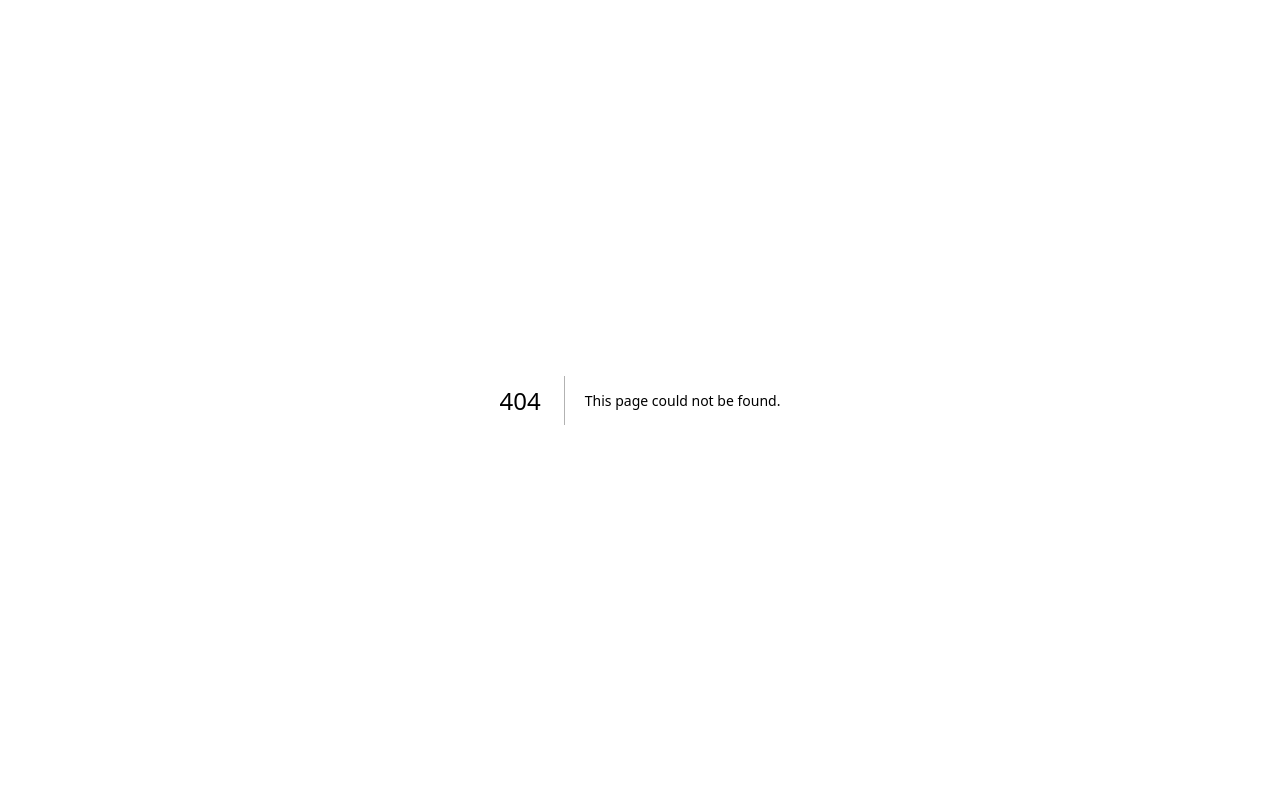
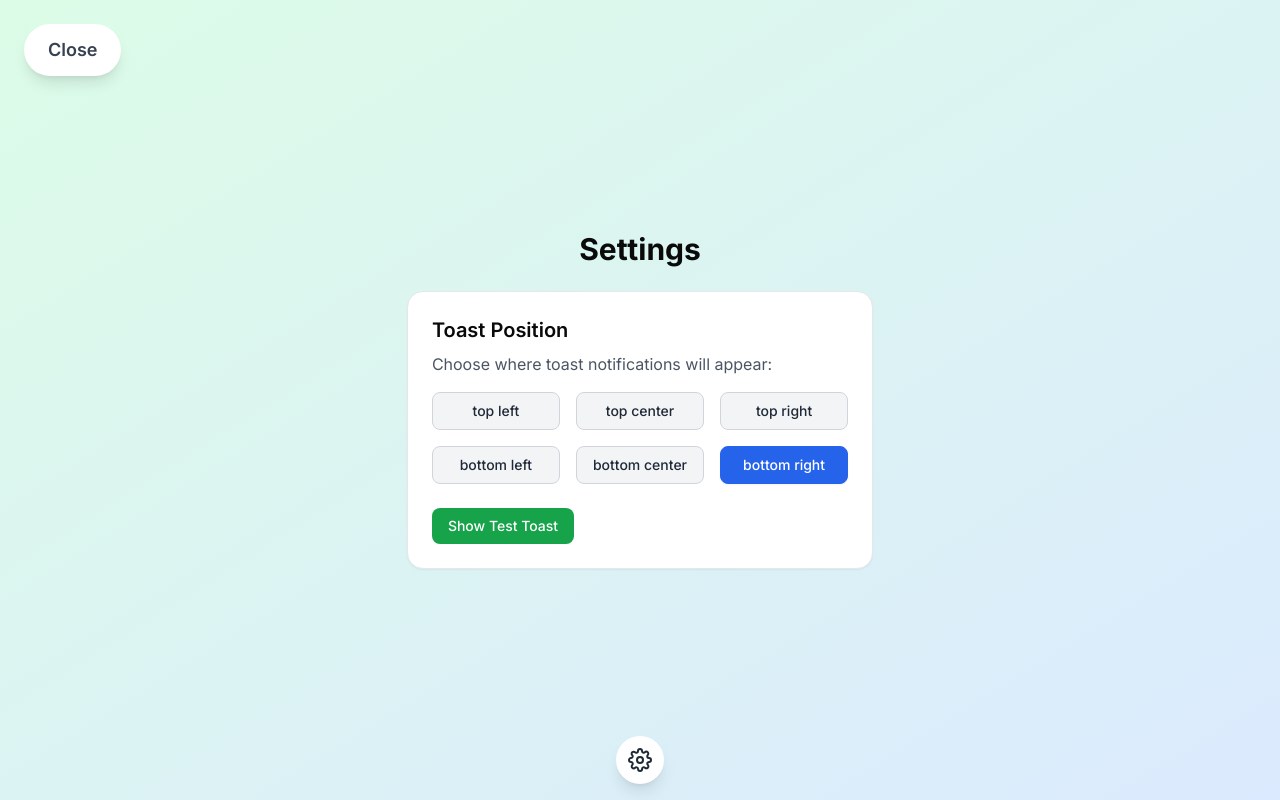
Before and after one commit to JoelBenton/Advanced-Database-Group-Project, a Next.js app in the folder mongo-data-api-app/: page /settings in a window 1280 px wide. Before the commit this address had no page. Built offline with nearby package versions, Linux system fonts and the light colour scheme.

Commit message:
Added a settings page due to conflict of where to put toaster notifications

```diff
--- a/mongo-data-api-app/app/(root)/layout.tsx
+++ b/mongo-data-api-app/app/(root)/layout.tsx
@@ -1,14 +1,5 @@
-import { Toaster } from 'react-hot-toast';
-
-export default async function Layout({ children }: Readonly<{ children: React.ReactNode }>) {
-
-  return (
-    <main>
-      <Toaster
-        position="bottom-right"
-        reverseOrder={false}  // newest toast on bottom
-      />
-      {children}
-    </main>
-  )
+export default async function Layout({
+  children,
+}: Readonly<{ children: React.ReactNode }>) {
+  return <main>{children}</main>;
 }
--- /dev/null
+++ b/mongo-data-api-app/app/(root)/settings/page.tsx
@@ -0,0 +1,69 @@
+"use client";
+
+import {
+  useToastSettings,
+  ToastPosition,
+} from "@/app/src/context/ToastSettingsContext";
+import { useRouter } from "next/navigation";
+import { toast } from "react-hot-toast";
+
+const positions: ToastPosition[] = [
+  "top-left",
+  "top-center",
+  "top-right",
+  "bottom-left",
+  "bottom-center",
+  "bottom-right",
+];
+
+export default function SettingsPage() {
+  const { position, setPosition } = useToastSettings();
+
+  const showTestToast = () => {
+    toast("This is a test toast!", { duration: 1000 });
+  };
+
+  const router = useRouter();
+
+  return (
+    <main className="w-full p-6 flex flex-col items-center justify-center min-h-screen bg-gradient-to-br from-green-100 to-blue-100">
+      <button
+        onClick={() => router.back()}
+        className="absolute top-6 left-6 bg-white px-6 py-3 rounded-full shadow-lg flex items-center gap-3 hover:bg-gray-100 transition"
+      >
+        <span className="text-lg font-semibold text-gray-700">Close</span>
+      </button>
+      <h1 className="text-3xl font-bold mb-6">Settings</h1>
+
+      <section className="bg-white dark:bg-zinc-900 shadow-sm rounded-2xl p-6 border border-gray-200 dark:border-zinc-700">
+        <h2 className="text-xl font-semibold mb-2">Toast Position</h2>
+        <p className="text-gray-600 dark:text-gray-400 mb-4">
+          Choose where toast notifications will appear:
+        </p>
+
+        <div className="grid grid-cols-2 sm:grid-cols-3 gap-4 mb-6">
+          {positions.map((pos) => (
+            <button
+              key={pos}
+              onClick={() => setPosition(pos)}
+              className={`px-4 py-2 rounded-lg text-sm font-medium transition border ${
+                pos === position
+                  ? "bg-blue-600 text-white border-blue-600 shadow-sm"
+                  : "bg-gray-100 dark:bg-zinc-800 text-gray-800 dark:text-gray-100 border-gray-300 dark:border-zinc-700 hover:bg-gray-200 dark:hover:bg-zinc-700"
+              }`}
+            >
+              {(pos ?? "").replace("-", " ")}
+            </button>
+          ))}
+        </div>
+
+        <button
+          onClick={showTestToast}
+          className="px-4 py-2 bg-green-600 text-white rounded-lg text-sm font-medium hover:bg-green-700 transition"
+        >
+          Show Test Toast
+        </button>
+      </section>
+    </main>
+  );
+}
--- a/mongo-data-api-app/app/layout.tsx
+++ b/mongo-data-api-app/app/layout.tsx
@@ -1,12 +1,16 @@
 import type { Metadata } from "next";
 import { Inter } from "next/font/google";
 import "@/styles/globals.css";
+import { ToastSettingsProvider } from "./src/context/ToastSettingsContext";
+import DynamicToaster from "./src/component/DynamicToaster";
+import SettingsButton from "./src/component/SettingsButton";
 
 const inter = Inter({ subsets: ["latin"] });
 
 export const metadata: Metadata = {
   title: "Health Clinic Appointment Management System (HCAMS)",
-  description: "A web-based platform for managing patient appointments, doctor schedules, and medical records using MongoDB. Built to streamline clinic operations and enhance patient care.",
+  description:
+    "A web-based platform for managing patient appointments, doctor schedules, and medical records using MongoDB. Built to streamline clinic operations and enhance patient care.",
 };
 
 export default function RootLayout({
@@ -16,7 +20,13 @@ export default function RootLayout({
 }) {
   return (
     <html lang="en">
-      <body className={inter.className}>{children}</body>
+      <body className={inter.className}>
+        <ToastSettingsProvider>
+          <DynamicToaster />
+          <SettingsButton />
+          {children}
+        </ToastSettingsProvider>
+      </body>
     </html>
   );
 }
--- /dev/null
+++ b/mongo-data-api-app/app/src/component/DynamicToaster.tsx
@@ -0,0 +1,10 @@
+"use client";
+
+import { useToastSettings } from "../context/ToastSettingsContext";
+import { Toaster } from "react-hot-toast";
+
+export default function DynamicToaster() {
+  const { position } = useToastSettings();
+
+  return <Toaster position={position} reverseOrder={false} />;
+}
--- /dev/null
+++ b/mongo-data-api-app/app/src/component/SettingsButton.tsx
@@ -0,0 +1,16 @@
+"use client";
+
+import Link from "next/link";
+import { FiSettings } from "react-icons/fi";
+
+export default function SettingsButton() {
+  return (
+    <Link
+      href="/settings"
+      className="fixed bottom-4 left-1/2 transform -translate-x-1/2 z-50 bg-white shadow-lg rounded-full p-3 hover:bg-gray-100 transition-colors"
+      title="Settings"
+    >
+      <FiSettings className="w-6 h-6 text-gray-800" />
+    </Link>
+  );
+}
--- /dev/null
+++ b/mongo-data-api-app/app/src/context/ToastSettingsContext.tsx
@@ -0,0 +1,51 @@
+"use client";
+
+import {
+  createContext,
+  useContext,
+  useState,
+  ReactNode,
+  useEffect,
+} from "react";
+import type { ToasterProps } from "react-hot-toast";
+
+export type ToastPosition = ToasterProps["position"];
+
+const ToastSettingsContext = createContext<{
+  position: ToastPosition;
+  setPosition: (pos: ToastPosition) => void;
+}>({
+  position: "bottom-right",
+  setPosition: () => {},
+});
+
+const STORAGE_KEY = "toastPosition";
+
+export function ToastSettingsProvider({ children }: { children: ReactNode }) {
+  const [position, setPosition] = useState<ToastPosition>("bottom-right");
+
+  // Load saved position from localStorage on mount
+  useEffect(() => {
+    if (typeof window === "undefined") return; // safety for SSR
+    const saved = localStorage.getItem(STORAGE_KEY) as ToastPosition | null;
+    if (saved) {
+      setPosition(saved);
+    }
+  }, []);
+
+  // Save position to localStorage whenever it changes
+  useEffect(() => {
+    if (typeof window === "undefined") return;
+    if (position) {
+      localStorage.setItem(STORAGE_KEY, position);
+    }
+  }, [position]);
+
+  return (
+    <ToastSettingsContext.Provider value={{ position, setPosition }}>
+      {children}
+    </ToastSettingsContext.Provider>
+  );
+}
+
+export const useToastSettings = () => useContext(ToastSettingsContext);
--- a/mongo-data-api-app/package.json
+++ b/mongo-data-api-app/package.json
@@ -6,6 +6,7 @@
     "start": "next start"
   },
   "dependencies": {
+    "@dnd-kit/core": "^6.3.1",
     "@radix-ui/react-dialog": "^1.1.13",
     "class-variance-authority": "^0.7.1",
     "clsx": "^2.1.1",
@@ -18,6 +19,7 @@
     "react-datepicker": "^8.3.0",
     "react-dom": "^18",
     "react-hot-toast": "^2.5.2",
+    "react-icons": "^5.5.0",
     "tailwind-merge": "^3.3.0",
     "tailwindcss-animate": "^1.0.7"
   },
```
Also changed, not shown: 1 other file (tests, documents, lock files or other folders).
